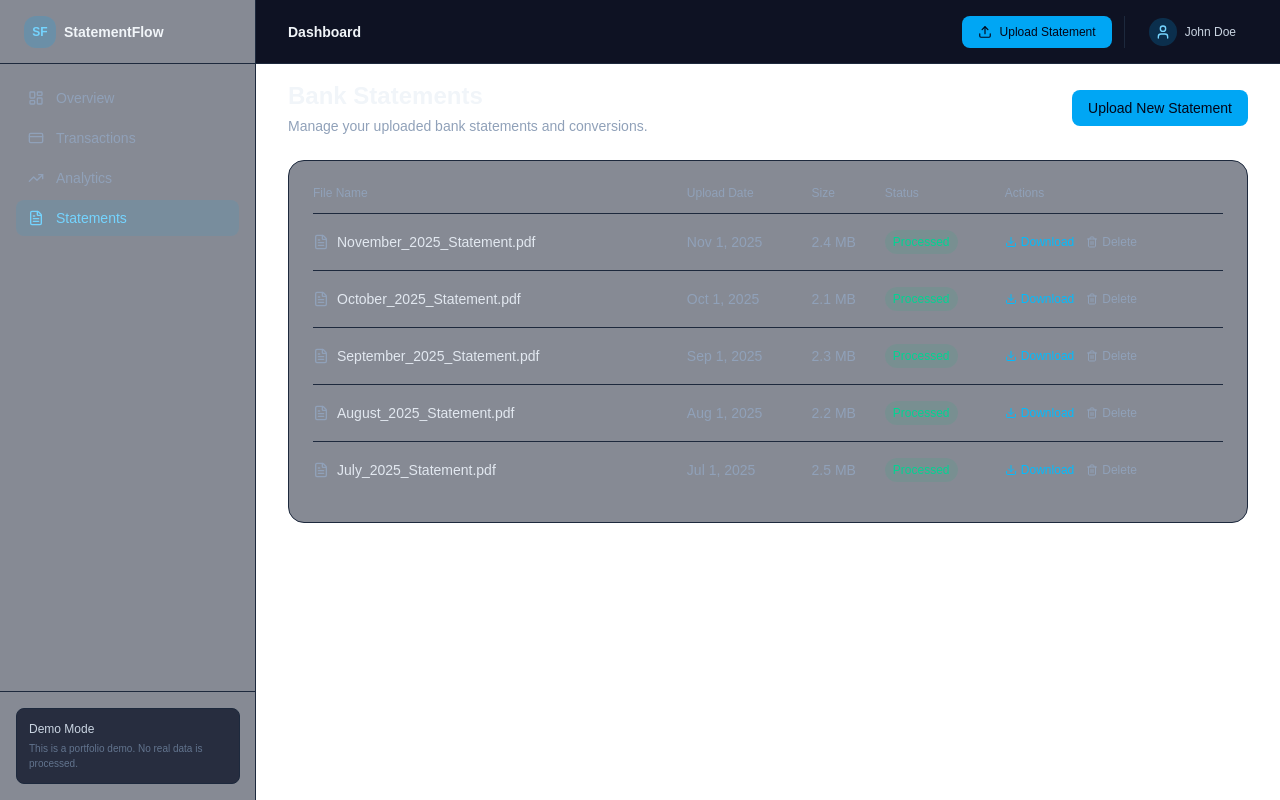
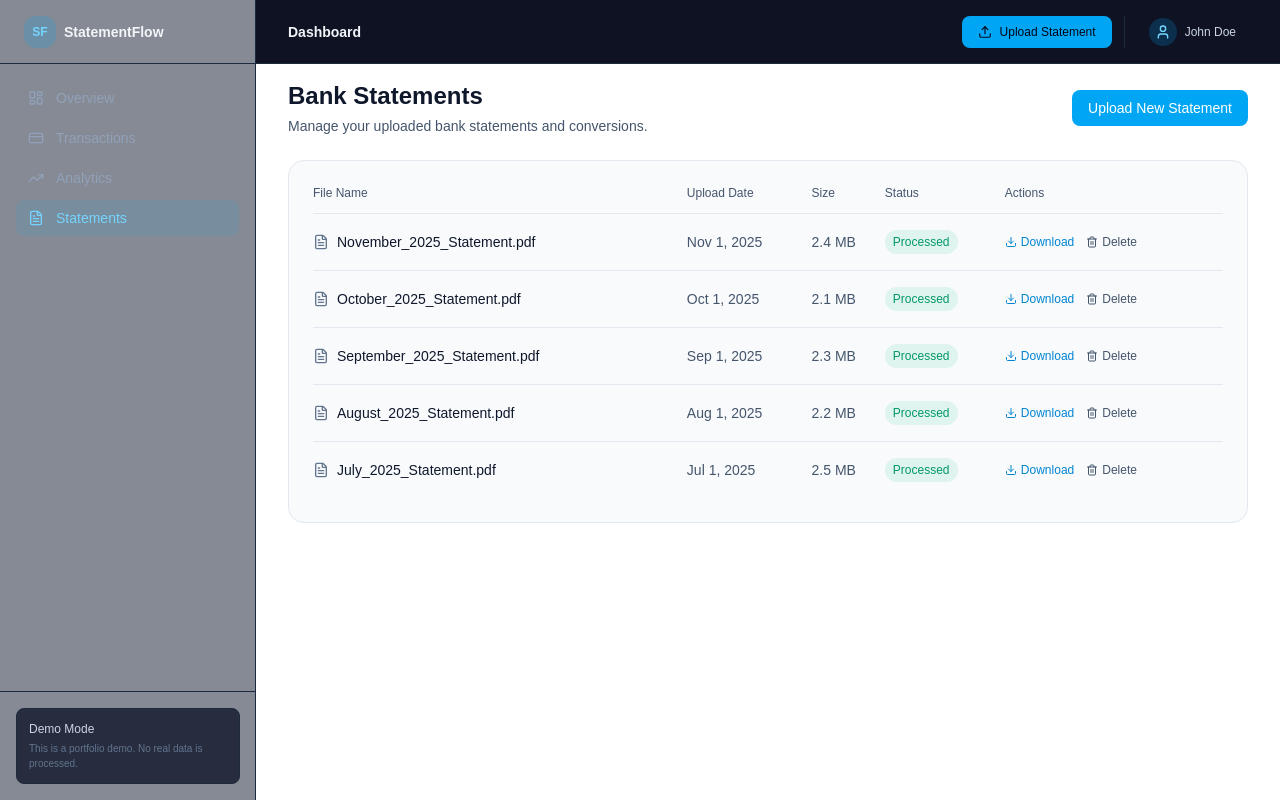
Before and after one commit to TheHakan/bank-statement-ui, a Next.js app: page /dashboard/statements in a window 1280 px wide. Built offline with nearby package versions, Linux system fonts and the light colour scheme.

Commit message:
Enhance StatementsPage styles for improved visibility and consistency in light and dark themes

```diff
--- a/src/app/dashboard/statements/page.tsx
+++ b/src/app/dashboard/statements/page.tsx
@@ -13,23 +13,23 @@ export default function StatementsPage() {
     <div className="space-y-6">
       <div className="flex items-center justify-between">
         <div>
-          <h1 className="text-2xl font-semibold text-slate-100">
+          <h1 className="text-2xl font-semibold text-slate-900 dark:text-slate-100">
             Bank Statements
           </h1>
-          <p className="mt-1 text-sm text-slate-400">
+          <p className="mt-1 text-sm text-slate-600 dark:text-slate-400">
             Manage your uploaded bank statements and conversions.
           </p>
         </div>
-        <button className="rounded-lg bg-sky-500 px-4 py-2 text-sm font-medium text-slate-950 hover:bg-sky-400">
+        <button className="rounded-lg bg-sky-500 px-4 py-2 text-sm font-medium text-white hover:bg-sky-400">
           Upload New Statement
         </button>
       </div>
 
-      <section className="rounded-2xl border border-slate-800 bg-slate-900/50 p-6">
+      <section className="rounded-2xl border border-slate-200 dark:border-slate-800 bg-slate-50 dark:bg-slate-900/50 p-6">
         <div className="overflow-x-auto">
           <table className="w-full text-left text-sm">
             <thead>
-              <tr className="border-b border-slate-800 text-xs text-slate-400">
+              <tr className="border-b border-slate-200 dark:border-slate-800 text-xs text-slate-600 dark:text-slate-400">
                 <th className="pb-3 font-medium">File Name</th>
                 <th className="pb-3 font-medium">Upload Date</th>
                 <th className="pb-3 font-medium">Size</th>
@@ -37,29 +37,29 @@ export default function StatementsPage() {
                 <th className="pb-3 font-medium">Actions</th>
               </tr>
             </thead>
-            <tbody className="divide-y divide-slate-800">
+            <tbody className="divide-y divide-slate-200 dark:divide-slate-800">
               {statements.map((statement) => (
-                <tr key={statement.id} className="hover:bg-slate-800/30">
+                <tr key={statement.id} className="hover:bg-slate-100 dark:hover:bg-slate-800/30">
                   <td className="py-4">
                     <div className="flex items-center gap-2">
-                      <FileText className="h-4 w-4 text-slate-400" />
-                      <span className="text-slate-200">{statement.name}</span>
+                      <FileText className="h-4 w-4 text-slate-500 dark:text-slate-400" />
+                      <span className="text-slate-900 dark:text-slate-200">{statement.name}</span>
                     </div>
                   </td>
-                  <td className="py-4 text-slate-400">{statement.date}</td>
-                  <td className="py-4 text-slate-400">{statement.size}</td>
+                  <td className="py-4 text-slate-600 dark:text-slate-400">{statement.date}</td>
+                  <td className="py-4 text-slate-600 dark:text-slate-400">{statement.size}</td>
                   <td className="py-4">
-                    <span className="inline-flex items-center rounded-full bg-emerald-500/10 px-2 py-1 text-xs text-emerald-400">
+                    <span className="inline-flex items-center rounded-full bg-emerald-500/10 px-2 py-1 text-xs text-emerald-600 dark:text-emerald-400">
                       {statement.status}
                     </span>
                   </td>
                   <td className="py-4">
                     <div className="flex items-center gap-3">
-                      <button className="flex items-center gap-1 text-xs text-sky-400 hover:text-sky-300">
+                      <button className="flex items-center gap-1 text-xs text-sky-600 dark:text-sky-400 hover:text-sky-500 dark:hover:text-sky-300">
                         <Download className="h-3 w-3" />
                         Download
                       </button>
-                      <button className="flex items-center gap-1 text-xs text-slate-400 hover:text-rose-400">
+                      <button className="flex items-center gap-1 text-xs text-slate-600 dark:text-slate-400 hover:text-rose-600 dark:hover:text-rose-400">
                         <Trash2 className="h-3 w-3" />
                         Delete
                       </button>
```
